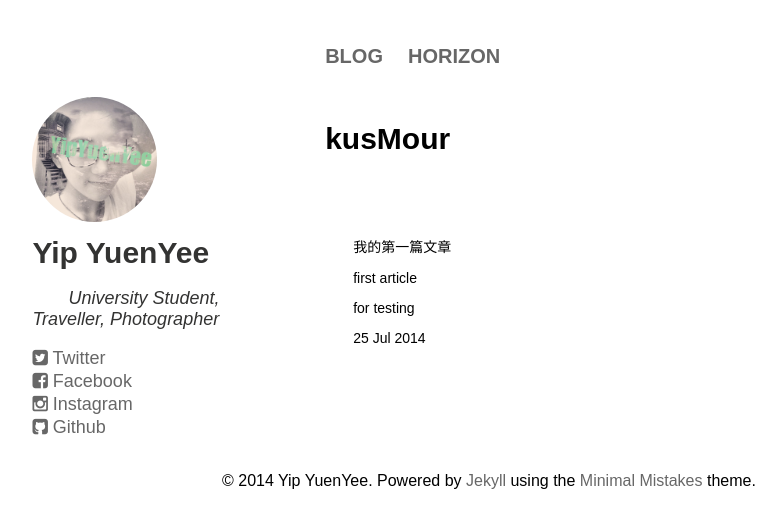
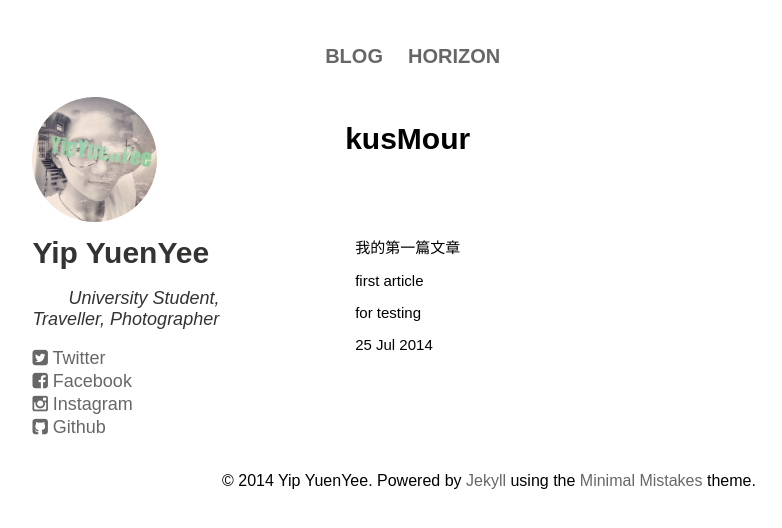
Before and after one commit to kusmour/blog_jekyll, a Jekyll site: the page built from _posts/2014-07-25-first-article.html, in a window 1280 px wide. Shown: the top 528 px of the page, without its empty margins (102-884 px from the left). Built offline with Jekyll 4.4.1, drawn with Linux system fonts in a browser that asks for light colours.

Commit message:
article page css

```diff
--- a/style/article_page.css
+++ b/style/article_page.css
@@ -11,11 +11,16 @@ article {
 .article_wrap h2 {
 	font-size: 30px;
 	margin-bottom: 80px;
+	margin-left: 20px;
 }
 
 .article_wrap p {
-	font-size: 14px;
+	font-size: 15px;
 	text-indent: 2em;
+}
+
+.article_wrap br {
+	height: 30px;
 }
 
 .illustration {
```
